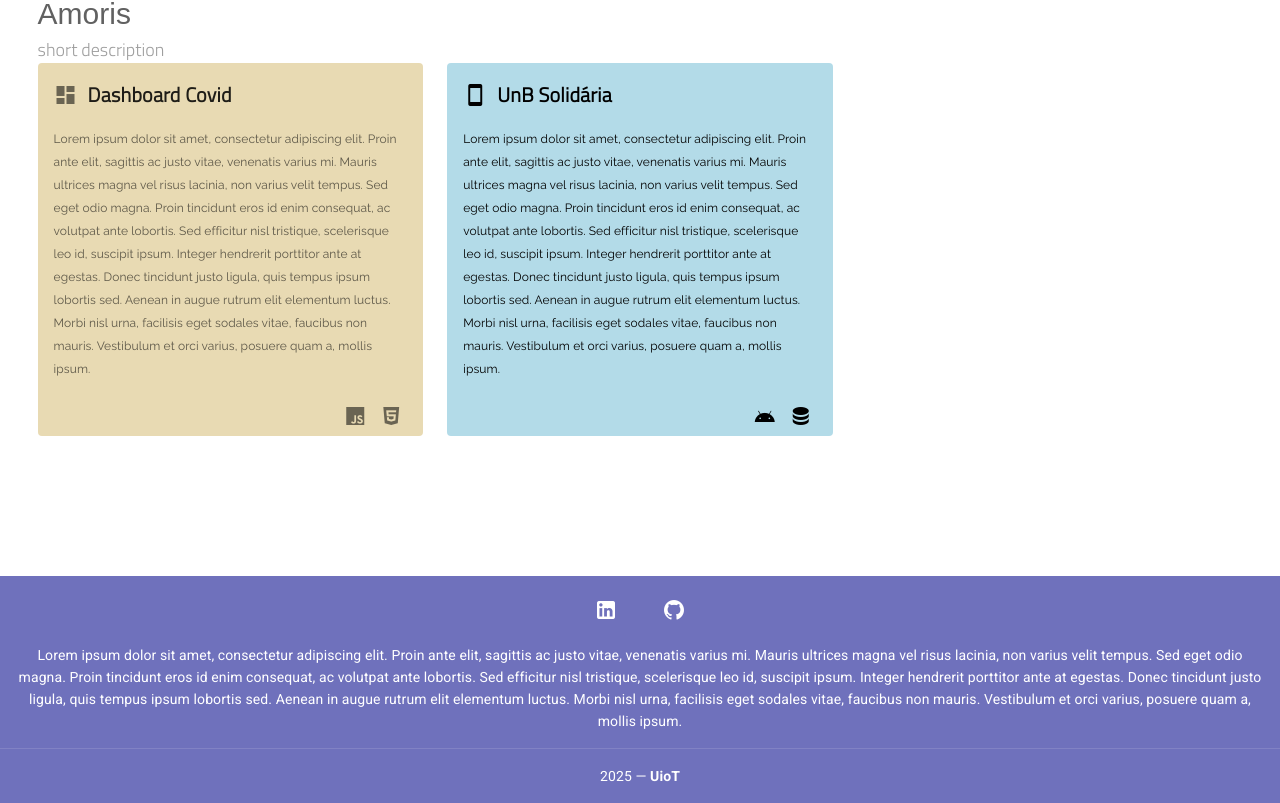
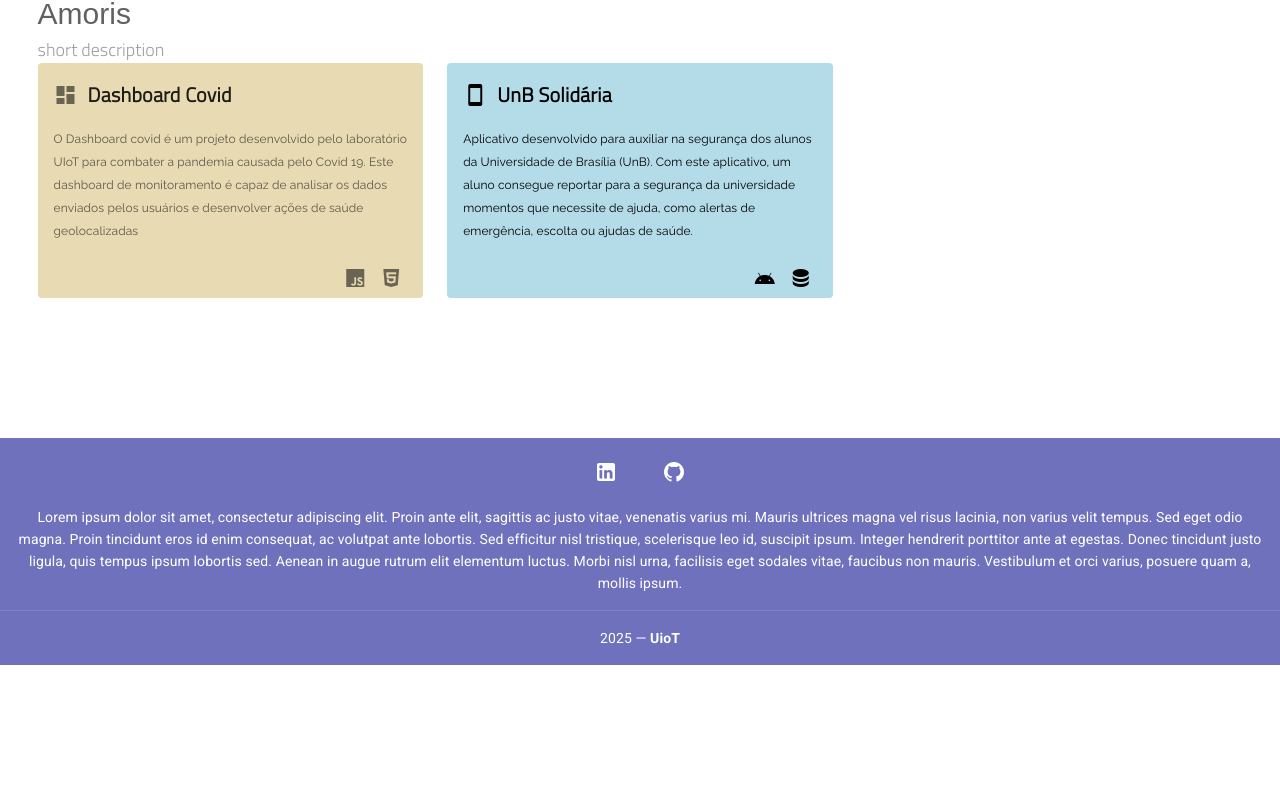
Before and after one commit to uiot/uiot.github.io, a Vue app: page /#/projects in a window 1280 px wide. Shown: the part 791-1594 px from the top of the page. After the commit the page ends 1456 px from the top, so only its background shows below. Built offline with nearby package versions, Linux system fonts and the light colour scheme; what vue-animejs, vue-mobile-detection would draw is missing.

Commit message:
corrigindo erros

```diff
--- a/src/components/Projects/Projects.vue
+++ b/src/components/Projects/Projects.vue
@@ -56,7 +56,7 @@
                         </v-card-title>
                         <v-card-text :class="`${item.text_color}`">
                             <span class="text_text">
-                                {{ $t('lorenIpsum') }}
+                                {{ $t(`pages.projects.amoris.${item.text}`) }}
                             </span>
                         </v-card-text>
                         <v-card-actions class="footer-card ">
--- a/src/components/toolbar/mobile.vue
+++ b/src/components/toolbar/mobile.vue
@@ -3,13 +3,13 @@
     <v-expand-transition>
     <div class="base lighten-1 menu-mobile" v-if="drawer">
             <div class="button-position">
-                <v-btn text to="/projects"      :class="{ base: checkRouteColor('projects', currentRoute), 'lighten-2': true }"> {{ $t("toolbar.projects") }} </v-btn>
+                <v-btn text to="/projects" @click="drawer = false"      :class="{ base: checkRouteColor('projects', currentRoute), 'lighten-2': true }"> {{ $t("toolbar.projects") }} </v-btn>
             </div>
             <div class="button-position">
-                <v-btn text to="/publications"  :class="{ base: checkRouteColor('publications', currentRoute), 'lighten-2': true }"> {{ $t("toolbar.publications") }} </v-btn>
+                <v-btn text to="/publications" @click="drawer = false"  :class="{ base: checkRouteColor('publications', currentRoute), 'lighten-2': true }"> {{ $t("toolbar.publications") }} </v-btn>
             </div>
             <div class="button-position">
-                <v-btn text to="/team"          :class="{ base: checkRouteColor('team', currentRoute), 'lighten-2': true }"> {{ $t("toolbar.team") }} </v-btn>
+                <v-btn text to="/team" @click="drawer = false"          :class="{ base: checkRouteColor('team', currentRoute), 'lighten-2': true }"> {{ $t("toolbar.team") }} </v-btn>
             </div>
             <div class="button-position">
                 <v-menu offset-y>
@@ -98,6 +98,7 @@ export default {
     },
     goTo(){
       this.$router.push("/")
+      this.drawer = false
     }
   }
 }
@@ -106,7 +107,7 @@ export default {
 <style scoped>
 .button-position{
   padding-top: 2px;
-    text-align: center;
+  text-align: center;
 }
 
 .logo-mobile{
--- a/src/texts/Languages.js
+++ b/src/texts/Languages.js
@@ -51,6 +51,10 @@ const Languages =  {
                     DIMS: "O DIMS é uma instância do UIoT responsável pelo armazenamento de dados dos dispositivos físicos de forma persistente",
                     UIMS: "O UIMS é o módulo gráfico que se comunica com o DIMS para visualização de dados, aqui é possível filtrar os dados de interesse e visualizar em forma de gráficos",
                     dashboard: "O Dashboard é o módulo de visualização de dados do banco de dados mas de forma contextual. É possível criar cenários de interesse e incluir dispositivos, assim como interagir com os mesmos, enviando comandos"
+                },
+                amoris: {
+                    dashboard: "O Dashboard covid é um projeto desenvolvido pelo laboratório UIoT para combater a pandemia causada pelo Covid 19. Este dashboard de monitoramento é capaz de analisar os dados enviados pelos usuários e desenvolver ações de saúde geolocalizadas",
+                    solidaria: "Aplicativo desenvolvido para auxiliar na segurança dos alunos da Universidade de Brasília (UnB). Com este aplicativo, um aluno consegue reportar para a segurança da universidade momentos que necessite de ajuda, como alertas de emergência, escolta ou ajudas de saúde."
                 }
             },
             team: {
@@ -111,6 +115,10 @@ const Languages =  {
                     DIMS: "O DIMS é uma instância do UIoT responsável pelo armazenamento de dados dos dispositivos físicos de forma persistente",
                     UIMS: "O UIMS é o módulo gráfico que se comunica com o DIMS para visualização de dados, aqui é possível filtrar os dados de interesse e visualizar em forma de gráficos",
                     dashboard: "O Dashboard é o módulo de visualização de dados do banco de dados mas de forma contextual. É possível criar cenários de interesse e incluir dispositivos, assim como interagir com os mesmos, enviando comandos"
+                },
+                amoris: {
+                    dashboard: "O Dashboard covid é um projeto desenvolvido pelo laboratório UIoT para combater a pandemia causada pelo Covid 19. Este dashboard de monitoramento é capaz de analisar os dados enviados pelos usuários e desenvolver ações de saúde geolocalizadas",
+                    solidaria: "Aplicativo desenvolvido para auxiliar na segurança dos alunos da Universidade de Brasília (UnB). Com este aplicativo, um aluno consegue reportar para a segurança da universidade momentos que necessite de ajuda, como alertas de emergência, escolta ou ajudas de saúde."
                 }
             },
             team: {
--- a/src/views/Home.vue
+++ b/src/views/Home.vue
@@ -14,7 +14,7 @@
       <h2 class="base--text">  <v-icon class="base--text" size="40"> mdi-magnify </v-icon> <b> {{ $t('wwdo.title') }} </b> </h2>
       <p class="text"> {{ $t("wwdo.text") }} </p>
       <v-row>
-        <v-col xs="12" sm="12" md="4">
+        <v-col cols="12" xs="12" sm="12" md="4" lg="4" xl="4">
           <v-card flat color="grey lighten-2">
             <v-card-title>
               {{ $t("wwdo.hardware.title") }}
```
